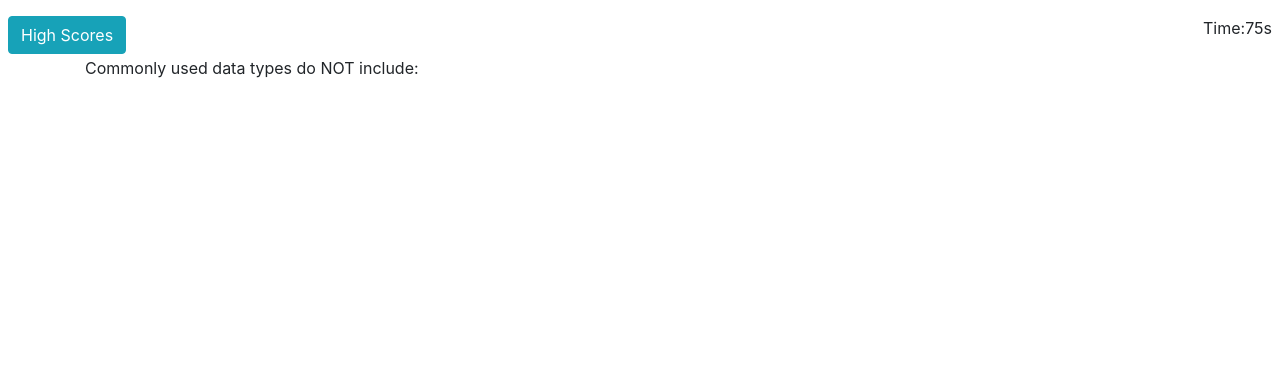
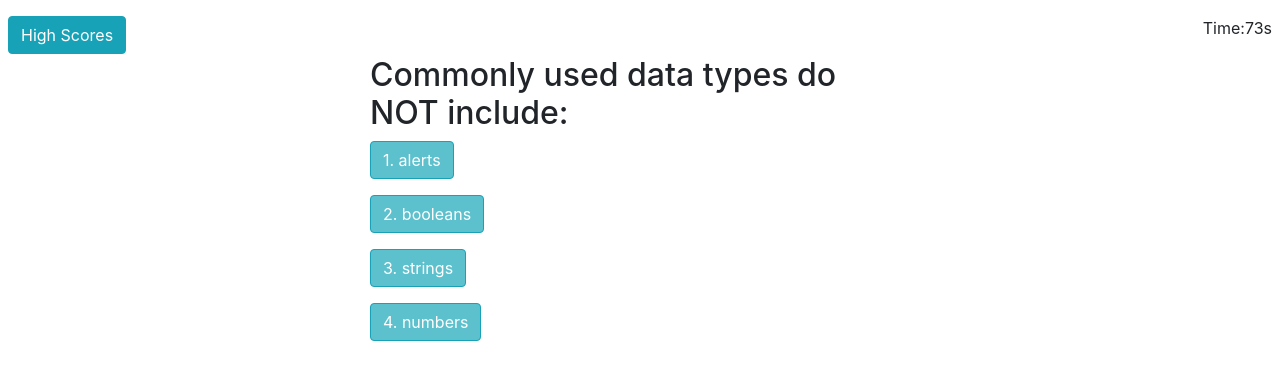
Before and after one commit to pgamboa322/code-quiz, a plain HTML site: page index.html in a window 1280 px wide. Both pictures are taken after a click on the button "Start Quiz". Drawn offline with nearby package versions, Linux system fonts and the light colour scheme.

Commit message:
Finished fixing bugs

```diff
--- a/assets/js/script.js
+++ b/assets/js/script.js
@@ -2,11 +2,12 @@
 let time = document.querySelector("p.myTime");
 let timeRemaining = 75;
 let score = document.querySelector("#myScore");
-let instructions = document.querySelector("#instructions");
-let questions = document.querySelector("#questions");
+const instructions = document.querySelector("#instructions");
+const questions = document.querySelector("#questions");
+let questionEl = document.querySelector("#question");
 let count = 0;
-let correct = document.querySelector("#correct");
-let quizEnd = document.querySelector("#end");
+const correct = document.querySelector("#correct");
+const quizEnd = document.querySelector("#end");
 let initials = document.querySelector("#initials");
 
 const highScore = document.querySelector("#highscores");
@@ -22,11 +23,11 @@ const choice1Btn = document.querySelector("#choice1");
 const choice2Btn = document.querySelector("#choice2");
 const choice3Btn = document.querySelector("#choice3");
 const choice4Btn = document.querySelector("#choice4");
-const submitBtn = document.querySelector("#enter-score");
+const submitBtn = document.querySelector("#enterScore");
 // btns for score maintenance
 const backBtn = document.querySelector("#backBtn");
 const clearAllScoresBtn = document.querySelector("#clearAllScores");
-const viewScrBtn = document.querySelector("#view-scores");
+const viewScrBtn = document.querySelector("#viewScores");
 
 // Creating the question array to populate our answer buttons
 
@@ -36,31 +37,31 @@ const questionArr = [
         // question 0
         question: "Commonly used data types do NOT include:",
         answers: ["1. alerts", "2. booleans", "3. strings", "4. numbers"],
-        correctAnswer: "2"
+        correctAnswer: "1"
     },
     {
         // question 1
         question: "The condition in an if / else statement is enclosed within ____.",
         answers: ["1. parentheses", "2. square brackets", "3. quotes", "4. curly brackets"],
-        correctAnswer: "3"
+        correctAnswer: "1"
     },
     {
         // question 2
         question: "Arrays in Javascript can be used to store ____.",
         answers: ["1. booleans", "2. other arrays", "3. numbers and strings", "4. all of the above"],
-        correctAnswer: "1"
+        correctAnswer: "4"
     },
     {
         // question 3
         question: "String values must be enclosed within ____ when being assigned to variables.",
         answers: ["1. quotes", "2. curly brackets", "3. commmas", "4. parentheses"],
-        correctAnswer: "2"
+        correctAnswer: "1"
     },
     {
         // question 4
         question: "A very useful tool used during development and debugging for printing content to the debugger is:",
         answers: ["1. Javascript", "2. console.log", "3. for loops", "4. terminal/bash"],
-        correctAnswer: "3"
+        correctAnswer: "2"
     }
 
 ]
@@ -70,11 +71,12 @@ const questionArr = [
 function timer() {
     let timeInterval = setInterval(function () {
        timeRemaining--;
-        time.textContent = `Time: ${timeRemaining}s`;
+        time.textContent = `Time:${timeRemaining}s`;
 
         if (timeRemaining === 0 || count === questionArr.length) {
             clearInterval(timeInterval);
             questions.style.display = "none";
+            // questions.style.display = "none";
             quizEnd.style.display = "block";
             score.textContent = timeRemaining;
         }
@@ -95,7 +97,7 @@ function startQuiz() {
 // creating function to set question to choice btn
 function setQuestion(id) {
     if (id < questionArr.length) {
-        questions.textContent = questionArr[id].question;
+        questionEl.textContent = questionArr[id].question;
         choice1Btn.textContent = questionArr[id].answers[0];
         choice2Btn.textContent = questionArr[id].answers[1];
         choice3Btn.textContent = questionArr[id].answers[2];
@@ -141,7 +143,7 @@ function postScore(event) {
     highScore.style.display = "block";
 
     let upperInit = initials.value.toUpperCase();
-    scoreArr.push({ myInitials: upperInit, myScore: secondsLeft });
+    scoreArr.push({ myInitials: upperInit, myScore: timeRemaining });
 
     // sort scores by amount greatest to least
     scoreArr = scoreArr.sort((a, b) => {
--- a/index.html
+++ b/index.html
@@ -12,10 +12,10 @@
 <body>
     <div class="row">
         <div class="col-6">
-            <button id="high-scores" type="button" class="btn btn-info d-inline-block mt-3 ml-2">High Scores</button>
+            <button id="viewScores" type="button" class="btn btn-info d-inline-block mt-3 ml-2">High Scores</button>
         </div>
         <div class="col-6">
-            <p class="d-flex justify-content-end mytime mr-2 mt-3">Time:75s</p>
+            <p class="d-flex justify-content-end myTime mr-2 mt-3">Time:75s</p>
         </div>
     </div>
 
```
